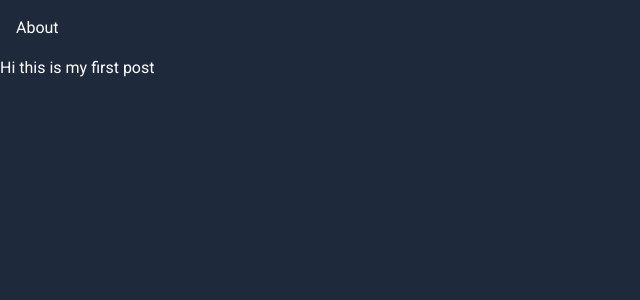
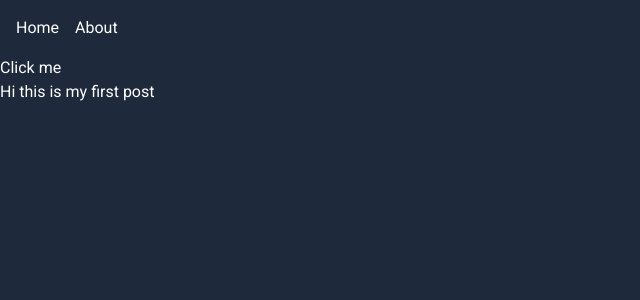
Before and after one commit to xleepy/personal-blog, a Next.js app: page /first-post in a window 1280 px wide. Shown: the top 300 px of the page, without its empty margins (0-640 px from the left). Built offline with nearby package versions, Linux system fonts and the light colour scheme.

Commit message:
Try components inside mdx

```diff
--- /dev/null
+++ b/src/components/Button.tsx
@@ -0,0 +1,11 @@
+"use client";
+
+const Button = () => {
+  const click = () => {
+    console.log("Button clicked");
+  };
+
+  return <button onClick={click}>Click me</button>;
+};
+
+export default Button;
--- a/src/components/Header.tsx
+++ b/src/components/Header.tsx
@@ -3,7 +3,8 @@ import Link from "next/link";
 export default function Header() {
   return (
     <header className="p-4">
-      <nav>
+      <nav className="gap-x-4 flex">
+        <Link href={"/"}>Home</Link>
         <Link href={"/about"}>About</Link>
       </nav>
     </header>
--- a/src/markdown/posts/firstPost.mdx
+++ b/src/markdown/posts/firstPost.mdx
@@ -3,4 +3,7 @@ path: first-post
 title: This is first post
 ---
 
+import Button from "@/components/Button";
+
+<Button />
 Hi this is my first post
```
